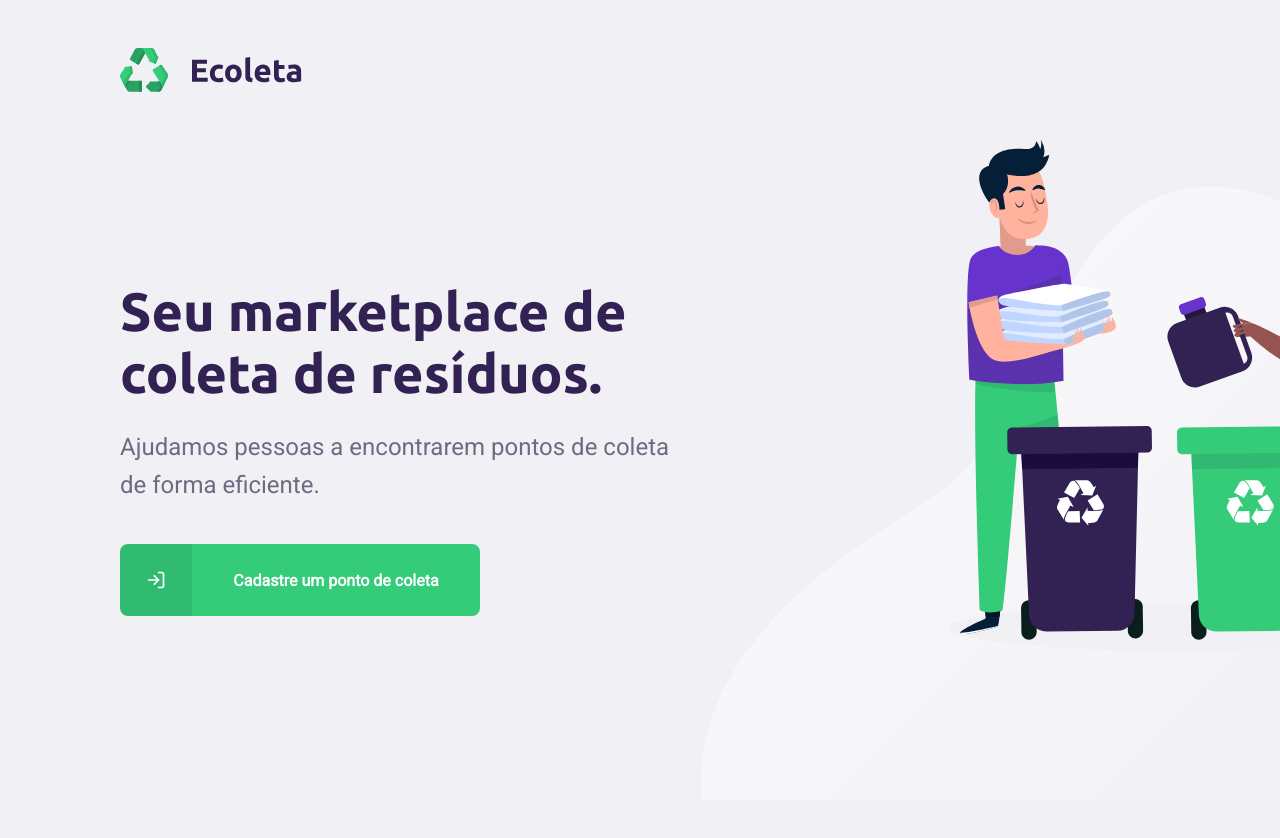
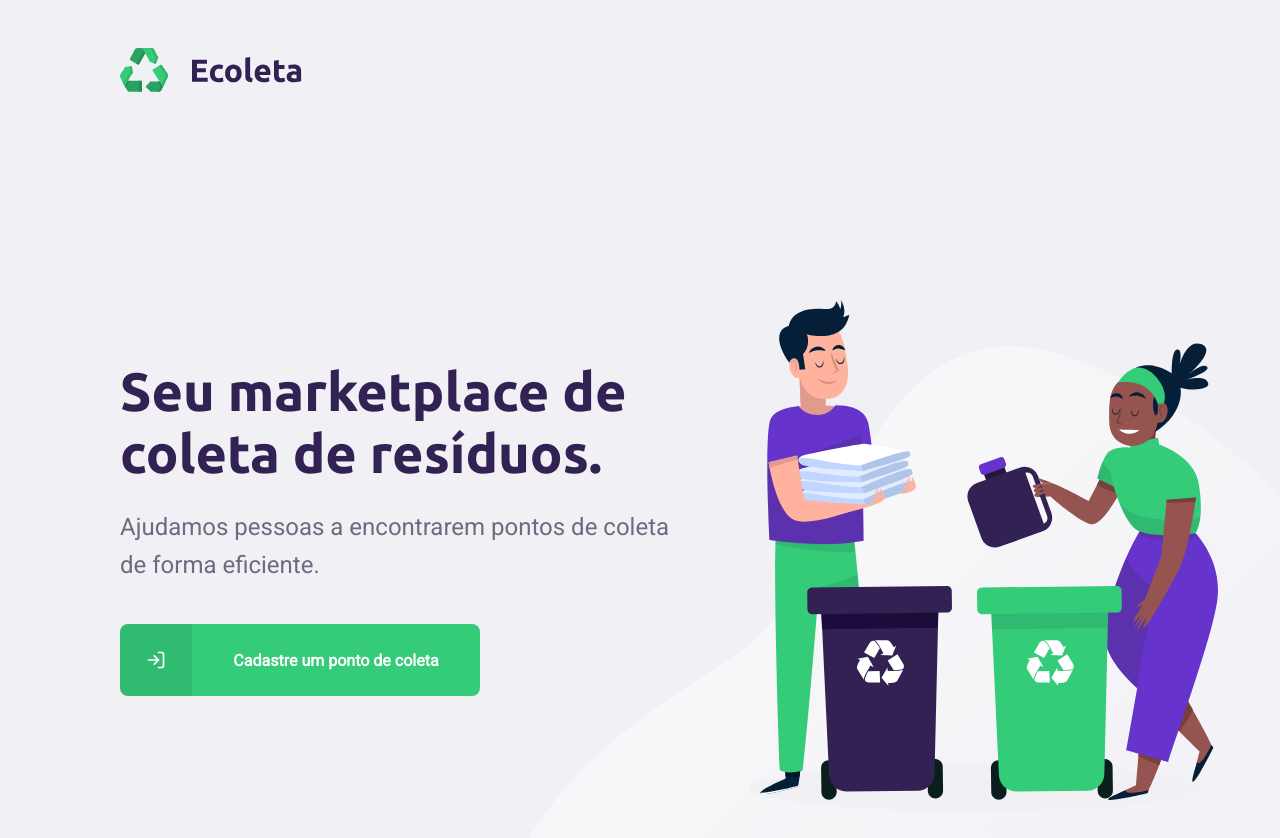
Before and after one commit to danilomacb/nlw, a React (Create React App) app in the folder web/: page / in a window 1280 px wide. Shown: the top 838 px of the page. Before the commit the page ends 800 px from the top, so only its background shows below. Built offline with nearby package versions, Linux system fonts and the light colour scheme.

Commit message:
minor changes on home

```diff
--- a/web/src/pages/Home/styles.css
+++ b/web/src/pages/Home/styles.css
@@ -1,7 +1,7 @@
 #page-home {
-  height: 100vh;
+  height: 120vh;
 
-  background: url("../../assets/home-background.svg") no-repeat 700px bottom;
+  background: url("../../assets/home-background.svg") no-repeat 500px bottom;
 }
 
 #page-home .content {
```
